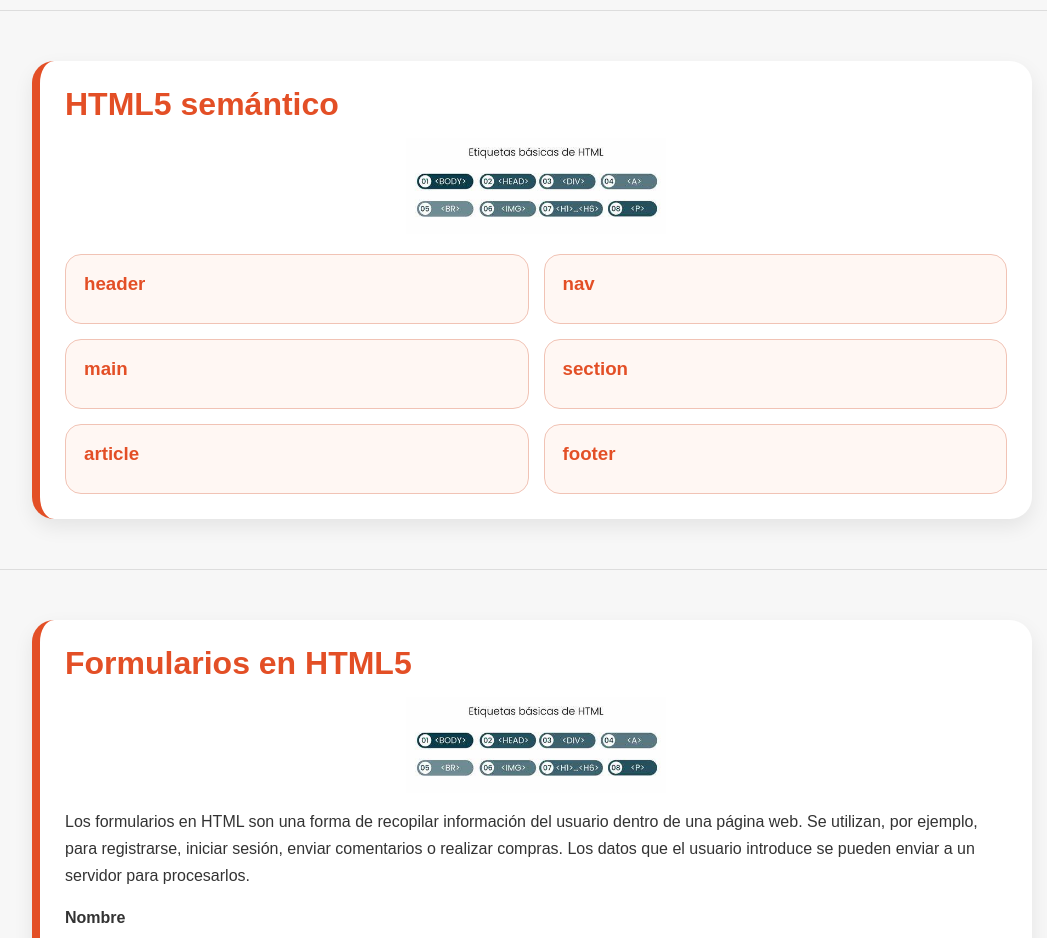
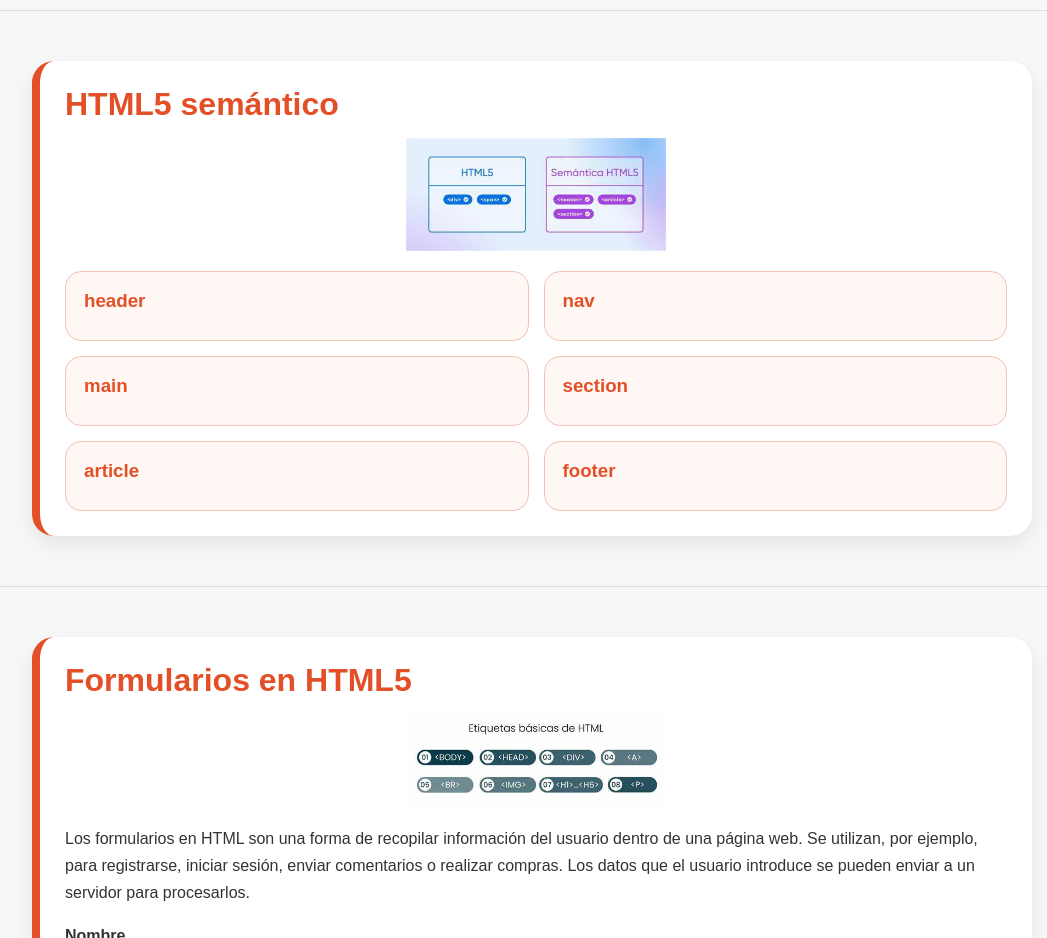
Before and after one commit to juliangaeldiaz-jpg/practica-html5-Gael-, a plain HTML site: page index.html in a window 1280 px wide. Shown: the part 2820-3758 px from the top of the page, without its empty margins (108-1155 px from the left). Drawn offline with Linux system fonts and the light colour scheme.

Commit message:
Update image source in semantic section

```diff
--- a/index.html
+++ b/index.html
@@ -129,7 +129,7 @@
 <section id="semantica" class="seccion">
     <article class="card">
         <h2>HTML5 semántico</h2>
-        <img src="3.jpg" alt="HTML5 semántico">
+        <img src="cbiar.jpg" alt="HTML5 semántico">
 
         <div class="grid">
             <div class="mini-card">
```
